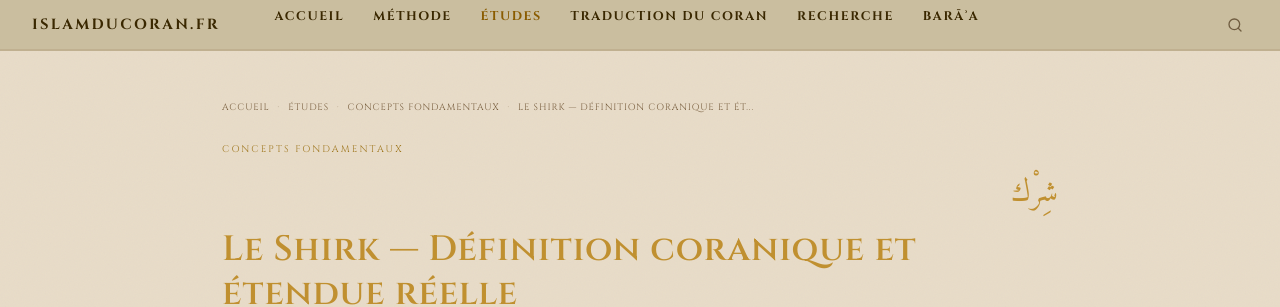
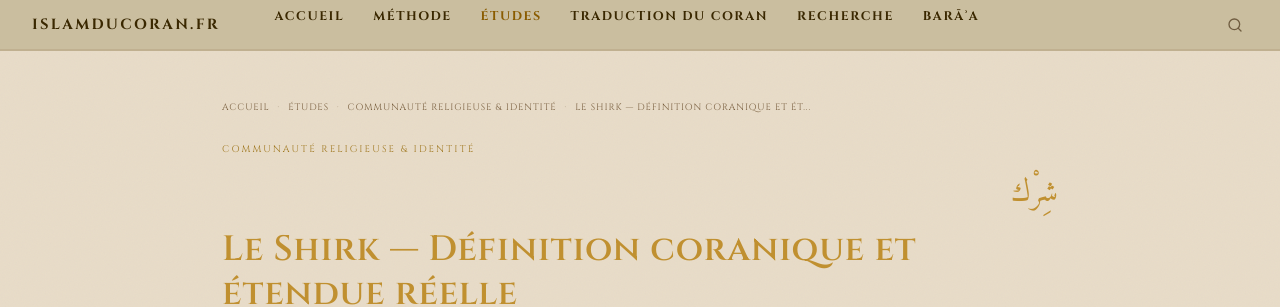
Before and after one commit to Makhuwcoder/islamducoran, a Jekyll site: the page built from _etudes/shirk.md, in a window 1280 px wide and 900 px high. Shown: the top 307 px of the window. Built offline with Jekyll 4.4.1, drawn with Linux system fonts in a browser that asks for light colours.

Commit message:
Thème: Communauté religieuse & Identité [610]

```diff
--- a/_etudes/shirk.md
+++ b/_etudes/shirk.md
@@ -2,8 +2,9 @@
 layout: etude
 title: "Le Shirk — Définition coranique et étendue réelle"
 subtitle: "Ce que le texte désigne par ce mot dans toute la portée que lui donne le Coran lui-même"
-categorie: "Concepts fondamentaux"
-categorie_slug: "concepts"
+categorie: "Communauté religieuse & Identité"
+categorie_slug: "communaute"
+order: 610
 racine: "ش-ر-ك"
 racine_ar: "شِرْك"
 date: 2026-03-19
```
